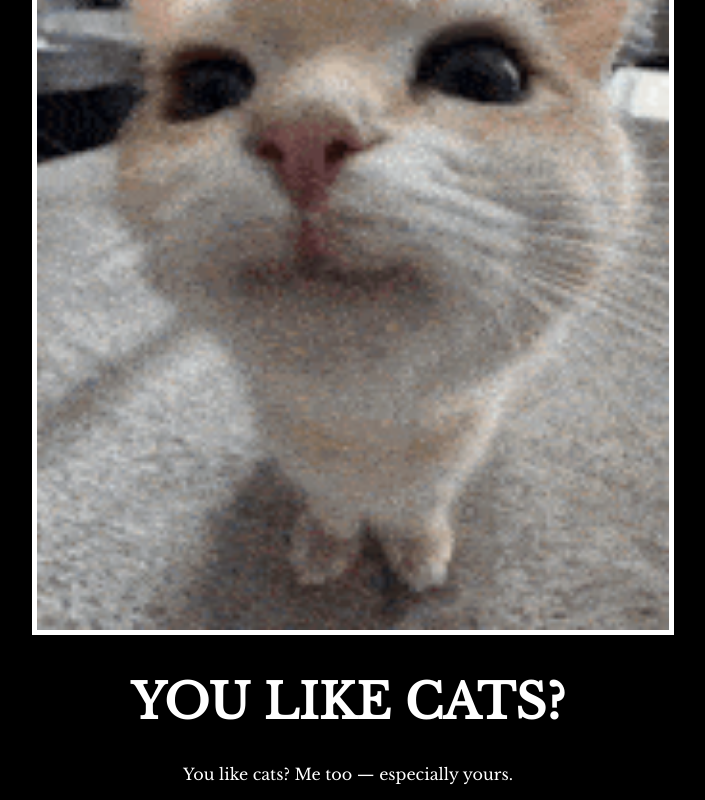
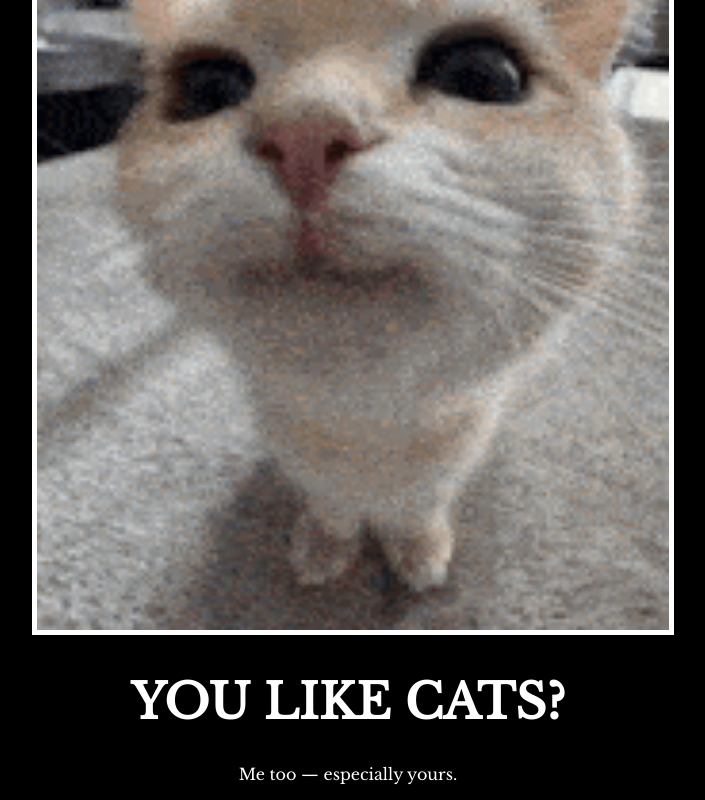
Before and after one commit to MoncayoEnya/PosterXD, a plain HTML site: page index.html in a window 1280 px wide. Shown: the part 344-1144 px from the top of the page, without its empty margins (292-997 px from the left). Drawn offline with nearby package versions, Linux system fonts and the light colour scheme.

Commit message:
Update index.html

```diff
--- a/index.html
+++ b/index.html
@@ -15,7 +15,7 @@
   <div class="poster">
     <img class="motivation-img" src="./assets/images/cat-smile.gif" src="cat" />
     <h1>You Like Cats?</h1>
-    <p>You like cats? Me too — especially yours.</p>
+    <p>Me too — especially yours.</p>
   </div>
 
 </body>
```
